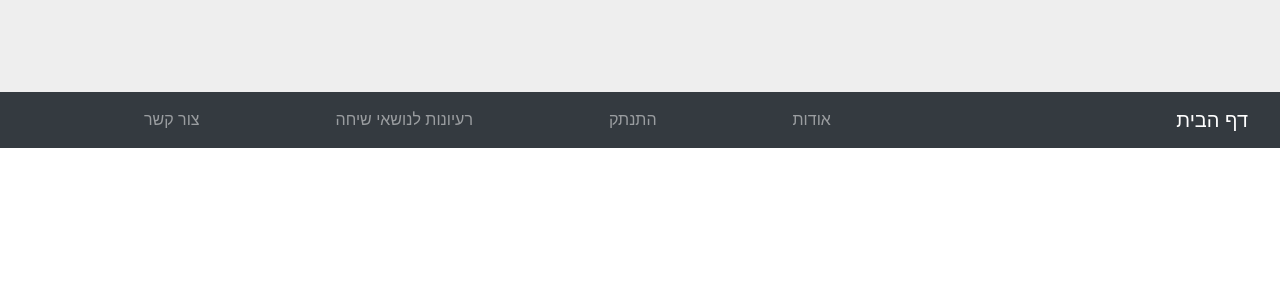
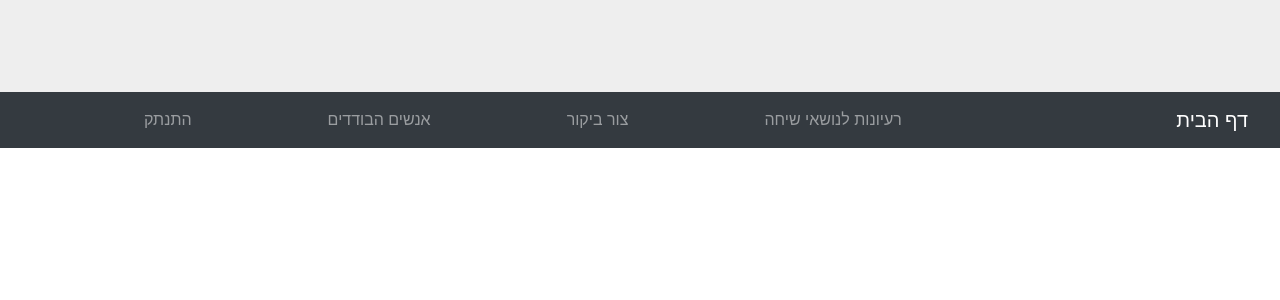
Before and after one commit to linoy1/web20, a Django app: page /converstions_ideas in a window 1280 px wide; the page is wider, and only the part inside the window is pictured. Shown: the top 300 px of that part. Run offline with Django 3.2, Linux system fonts and the light colour scheme; some libraries are stand-ins or nearby versions.

Commit message:
added the links to the page

```diff
--- a/elder_gurder_proj/elder_gurder_service/templates/base.html
+++ b/elder_gurder_proj/elder_gurder_service/templates/base.html
@@ -23,16 +23,16 @@
 
             <div class="collapse navbar-collapse" id="navbarColor01">
                 <ul class="navbar-nav mr-auto">
-                    <li class="nav-item">
-                        <a class="nav-link" href="#">צור קשר</a>
-                    </li>
-                    <li class="nav-item">
-                        <a class="nav-link" href="{% url 'converstions_ideas' %}">רעיונות לנושאי שיחה</a>
-                    </li>
                     {% comment %} when the user is logeged in {% endcomment %}
                     {% if user is not None %}
                         <li class="nav-item">
                             <a class="nav-link" href="{% url 'logout_view' %}">התנתק</a>
+                        </li>
+                        <li class="nav-item">
+                            <a class="nav-link" href="{% url 'lonely_peoples' %}">אנשים הבודדים</a>
+                        </li>
+                        <li class="nav-item">
+                            <a class="nav-link" href="{% url 'create_visit' %}">צור ביקור</a>
                         </li>
                     {% else %}
                         <li class="nav-item">
@@ -40,8 +40,11 @@
                         </li>
                     {% endif %}
                     <li class="nav-item">
+                        <a class="nav-link" href="{% url 'converstions_ideas' %}">רעיונות לנושאי שיחה</a>
+                    </li>
+                    {% comment %} <li class="nav-item">
                         <a class="nav-link" href="#">אודות</a>
-                    </li>
+                    </li> {% endcomment %}
                 </ul>
                 <a class="navbar-brand" href="#">דף הבית</a>
 
```
